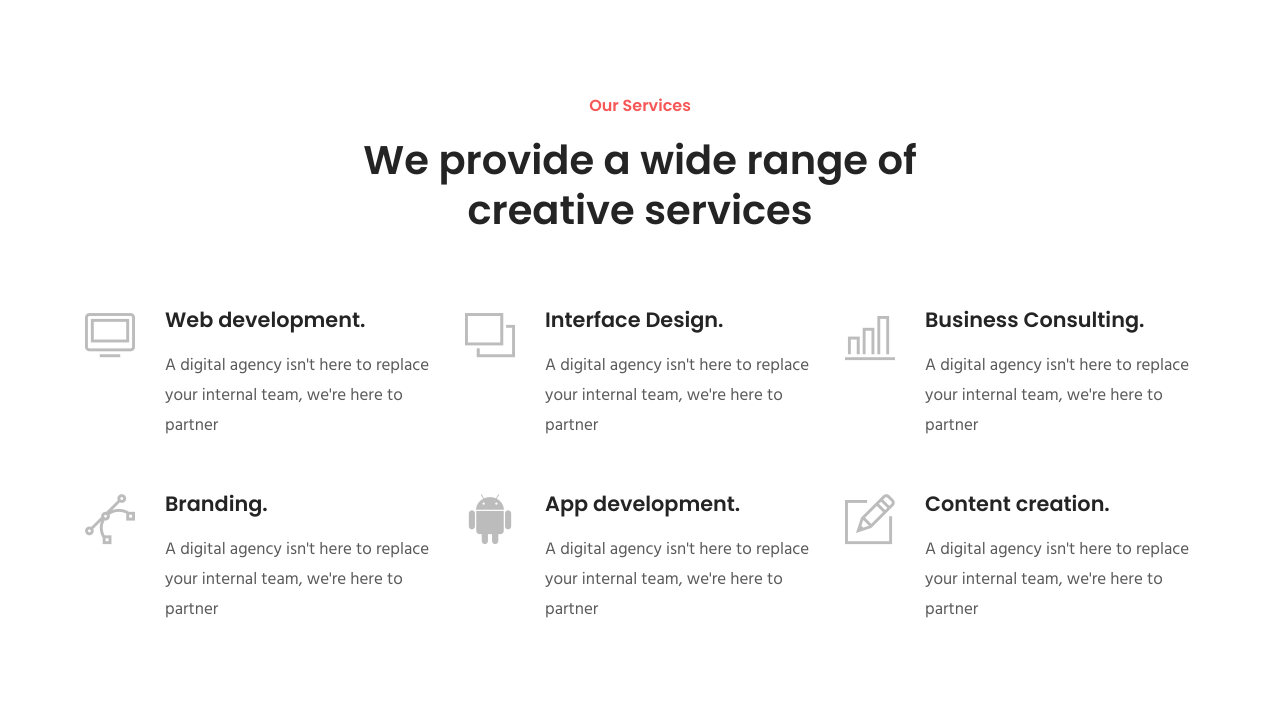
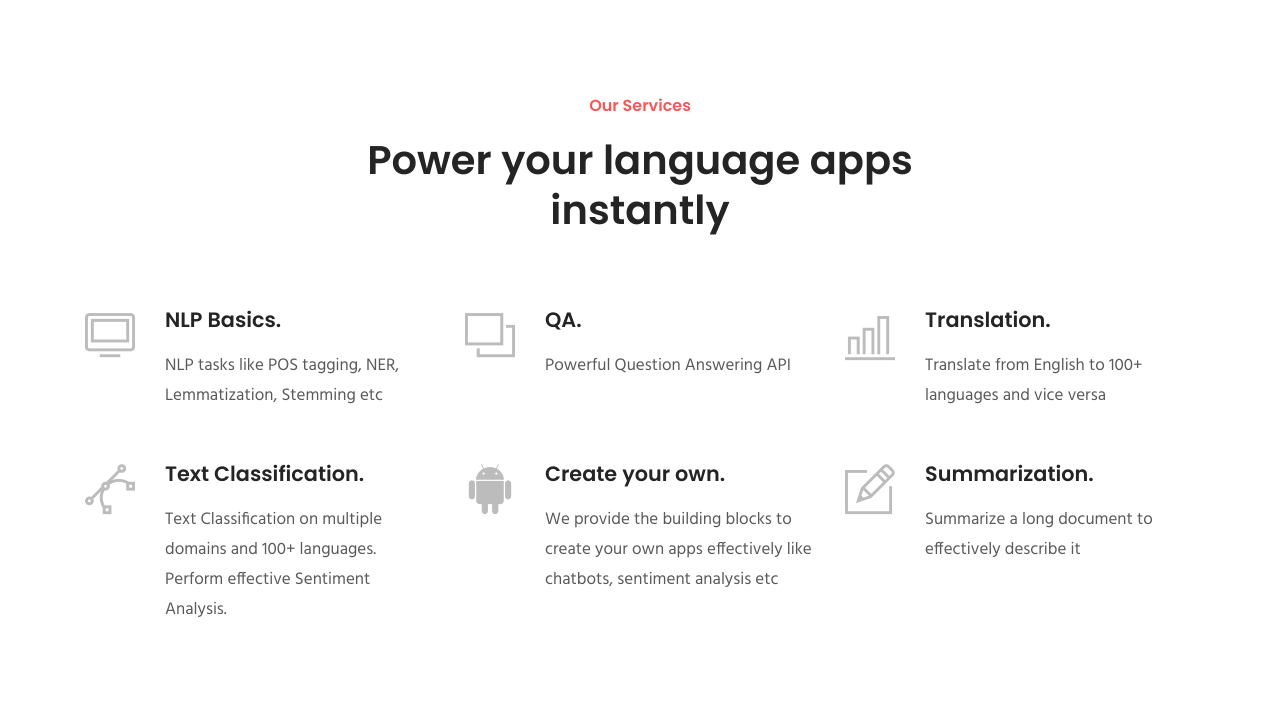
Before and after one commit to bharathgopalswamy/FirstLanguageWeb, a website: page theme/index.html in a window 1280 px wide. Shown: the part 2360-3079 px from the top of the page. Drawn offline with nearby package versions, Linux system fonts and the light colour scheme; some packages are replaced by stand-ins of ours; a script that the page names is missing.

Commit message:
pushing 2

```diff
--- a/theme/index.html
+++ b/theme/index.html
@@ -228,7 +228,7 @@
 			<div class="col-lg-7 text-center">
 				<div class="section-title">
 					<span class="h6 text-color">Our Services</span>
-					<h2 class="mt-3 content-title ">We provide a wide range of creative services </h2>
+					<h2 class="mt-3 content-title ">Power your language apps instantly </h2>
 				</div>
 			</div>
 		</div>
@@ -237,48 +237,48 @@
 			<div class="col-lg-4 col-md-6 col-sm-6">
 				<div class="service-item mb-5">
 					<i class="ti-desktop"></i>
-					<h4 class="mb-3">Web development.</h4>
-					<p>A digital agency isn't here to replace your internal team, we're here to partner</p>
+					<h4 class="mb-3">NLP Basics.</h4>
+					<p>NLP tasks like POS tagging, NER, Lemmatization, Stemming etc</p>
 				</div>
 			</div>
 
 			<div class="col-lg-4 col-md-6 col-sm-6">
 				<div class="service-item mb-5">
 					<i class="ti-layers"></i>
-					<h4 class="mb-3">Interface Design.</h4>
-					<p>A digital agency isn't here to replace your internal team, we're here to partner</p>
+					<h4 class="mb-3">QA.</h4>
+					<p>Powerful Question Answering API</p>
 				</div>
 			</div>
 
 			<div class="col-lg-4 col-md-6 col-sm-6">
 				<div class="service-item mb-5">
 					<i class="ti-bar-chart"></i>
-					<h4 class="mb-3">Business Consulting.</h4>
-					<p>A digital agency isn't here to replace your internal team, we're here to partner</p>
+					<h4 class="mb-3">Translation.</h4>
+					<p>Translate from English to 100+ languages and vice versa</p>
 				</div>
 			</div>
 
 			<div class="col-lg-4 col-md-6 col-sm-6">
 				<div class="service-item mb-5 mb-lg-0">
 					<i class="ti-vector"></i>
-					<h4 class="mb-3">Branding.</h4>
-					<p>A digital agency isn't here to replace your internal team, we're here to partner</p>
+					<h4 class="mb-3">Text Classification.</h4>
+					<p>Text Classification on multiple domains and 100+ languages. Perform effective Sentiment Analysis.</p>
 				</div>
 			</div>
 
 			<div class="col-lg-4 col-md-6 col-sm-6">
 				<div class="service-item mb-5 mb-lg-0">
 					<i class="ti-android"></i>
-					<h4 class="mb-3">App development.</h4>
-					<p>A digital agency isn't here to replace your internal team, we're here to partner</p>
+					<h4 class="mb-3">Create your own.</h4>
+					<p>We provide the building blocks to create your own apps effectively like chatbots, sentiment analysis etc</p>
 				</div>
 			</div>
 
 			<div class="col-lg-4 col-md-6 col-sm-6">
 				<div class="service-item mb-5 mb-lg-0">
 					<i class="ti-pencil-alt"></i>
-					<h4 class="mb-3">Content creation.</h4>
-					<p>A digital agency isn't here to replace your internal team, we're here to partner</p>
+					<h4 class="mb-3">Summarization.</h4>
+					<p>Summarize a long document to effectively describe it</p>
 				</div>
 			</div>
 		</div>
```
Also changed, not shown: 1 other file.
